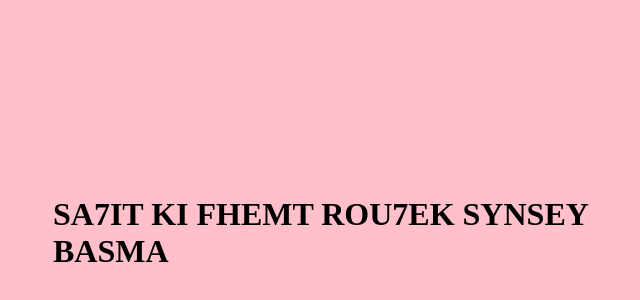
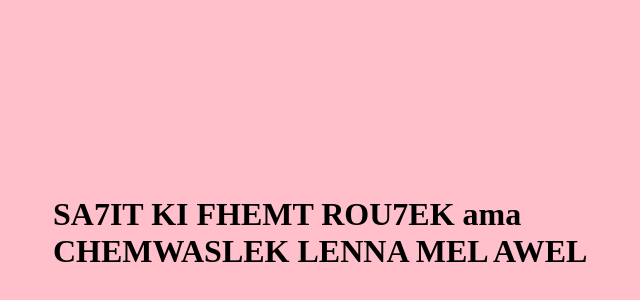
Before and after one commit to Medaminekthir/mama, a plain HTML site: page branchenomamagerriche.html in a window 1280 px wide. Shown: the part 188-488 px from the top of the page, without its empty margins (267-907 px from the left). Drawn offline with Linux system fonts and the light colour scheme.

Commit message:
Update branchenomamagerriche.html

```diff
--- a/branchenomamagerriche.html
+++ b/branchenomamagerriche.html
@@ -10,6 +10,6 @@
     </style>
 </head>
 <body>
-    <h1>SA7IT KI FHEMT ROU7EK SYNSEY BASMA </h1>
+    <h1>SA7IT KI FHEMT ROU7EK  ama CHEMWASLEK LENNA MEL AWEL </h1>
 </body>
 </html>
```
